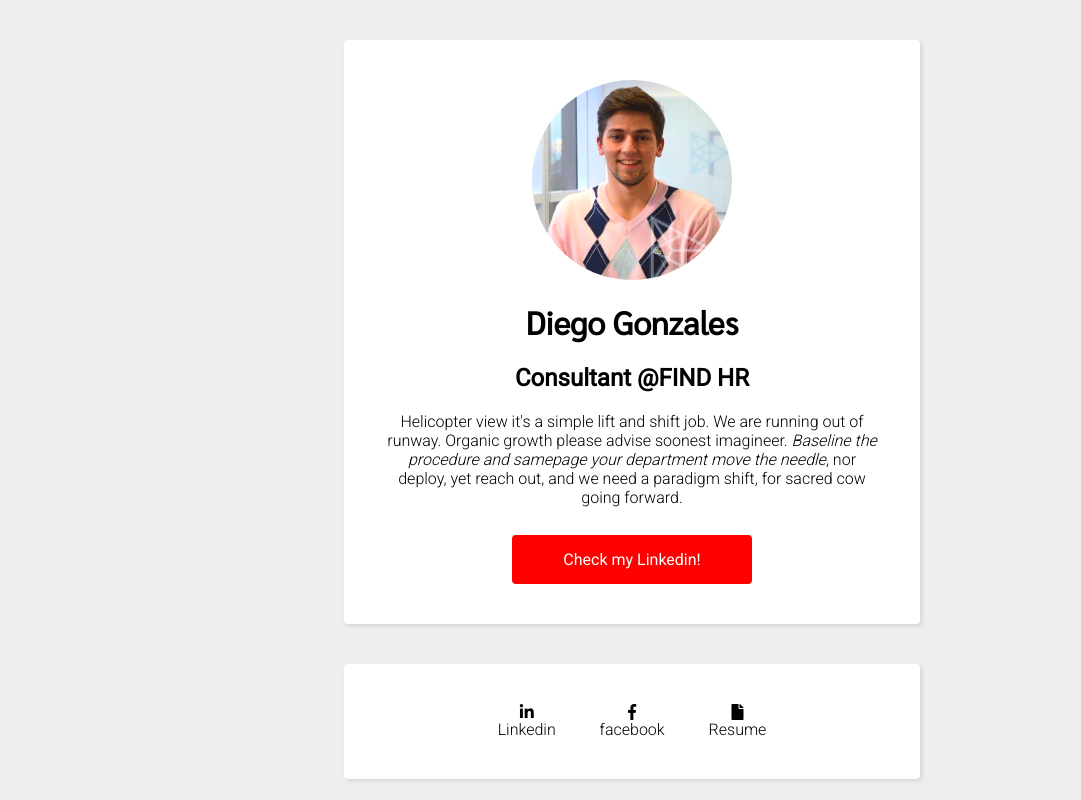
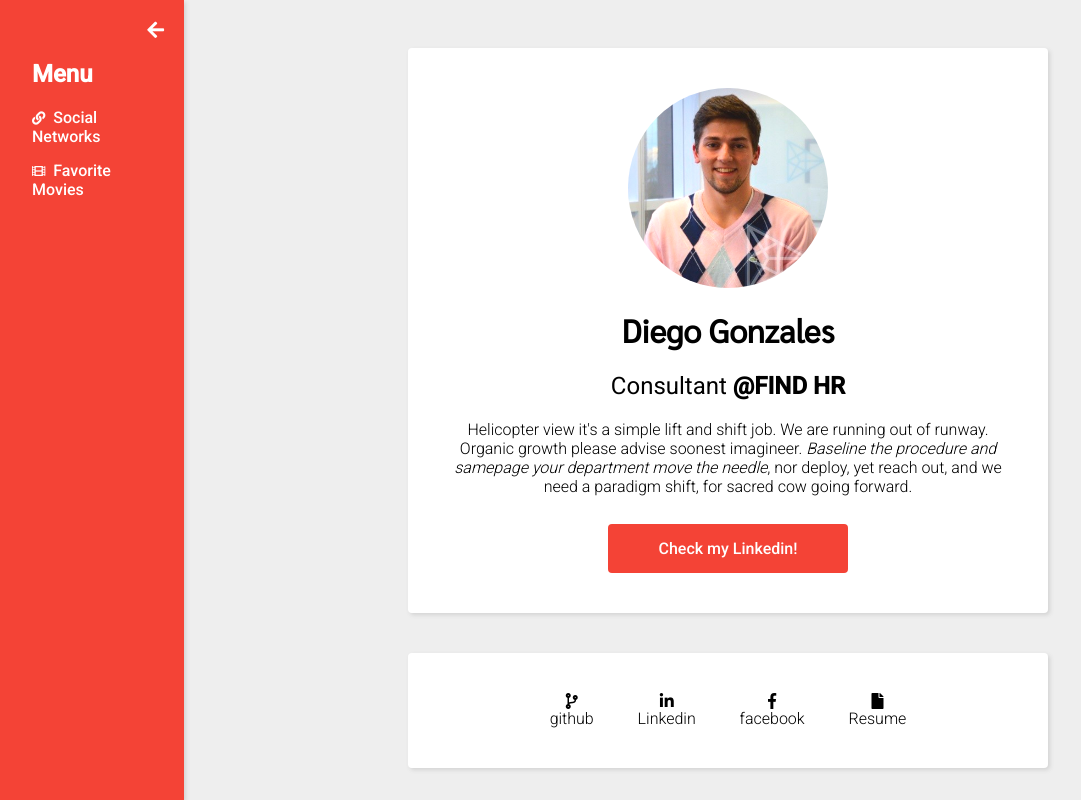
Before and after one commit to diegogonzalesdesouza/profile, a plain HTML site: page index.html in a window 1280 px wide. Shown: the top 800 px of the page, without its empty margins (8-1089 px from the left). Drawn offline with Linux system fonts and the light colour scheme.

Commit message:
done but toggle not working for the sidebar

```diff
--- a/index.html
+++ b/index.html
@@ -3,17 +3,30 @@
     <meta charset="utf-8">
     <title>Diego Gonzales - Profile</title>
     <meta description="Generic description.">
-    <link href="https://fonts.googleapis.com/css?family=Roboto:300,400|Sarabun:400" rel="stylesheet">
+    <link href="https://fonts.googleapis.com/css?family=Roboto:300,400,500|Sarabun:400" rel="stylesheet">
     <link rel="stylesheet" href="https://use.fontawesome.com/releases/v5.0.10/css/all.css">
     <link rel="stylesheet" href="style.css">
   </head>
 
   <body>
+    <div id="sidebar">
+      <input id="slide-sidebar" type="checkbox" role="button" />
+      <label for="slide-sidebar"><i id="sidebar-hidder" class="fas fa-arrow-left"></i></label>
+      <h2><strong>Menu</strong></h2>
+      <li class="menu-item">
+        <a href="#social"><small><i class="fas fa-link"></small></i>&nbsp Social Networks</a>
+      </li>
+      <li class="menu-item"><a href="#movie-box">
+        <small><i class="fas fa-film"></small></i>&nbsp Favorite Movies</a>
+      </li>
+    </div>
+
+    <div class="page-content">
       <div class="container">
         <div class="card">
           <div class="large-avatar"><img src="images/photo.png" alt="Profile Picture"/></div>
           <h1>Diego Gonzales</h1>
-        <h2><strong>Consultant @FIND HR</strong></h2>
+          <h2>Consultant <strong>@FIND HR</strong></h2>
           <div class="description">
             <p>Helicopter view it's a simple lift and shift job. We are running out of runway. Organic growth please advise soonest imagineer. <em>Baseline the procedure and samepage your department move the needle</em>, nor deploy, yet reach out, and we need a paradigm shift, for sacred cow going forward.</p>
           </div>
@@ -21,7 +34,10 @@
             <div class="button">Check my Linkedin!</div>
           </a>
         </div>
-      <div class="card">
+        <div id="social" class="card">
+          <a class="no-text-deco" href="https://github.com/diegogonzalesdesouza/" target="_blank">
+            <div class="inline-box"><i class="fas fa-code-branch"></i><br>github</div>
+          </a>
           <a class="no-text-deco" href="https://linkedin.com/in/diegogonzalesdesouza" target="_blank">
             <div class="inline-box"><i class="fab fa-linkedin-in"></i><br>Linkedin</div>
           </a>
@@ -33,7 +49,7 @@
           </a>
         </div>
         <div class="card">
-        <div class="movie-box">
+          <div id="movie-box">
             <h2>Favorite Movies</h2>
             <div class="movie-image">
               <img src="images/o-lobo-de-wall-street.jpg" alt="Wolf of Wallstreet">
@@ -67,5 +83,6 @@
           </div>
         </div>
       </div>
+    </div>
   </body>
 </html>
--- a/style.css
+++ b/style.css
@@ -1,3 +1,10 @@
+/*media queries*/
+@media (max-width: 1060px) {
+  .container{
+    width: 85vw !important;
+  }
+}
+
 /*tags*/
 body{
   background-color: #eee;
@@ -12,11 +19,81 @@ h3{
   font-family: 'Roboto', sans-serif;
   font-weight: 400;
 }
+input[type=checkbox] {
+   display: none;
+}
 
+/*sidebar*/
 /*ids & classes*/
+#sidebar {
+  /*display: none;*/
+  height: 100vh;
+  width: 15vw;
+  position: fixed;
+  top: 0;
+  left: 0;
+  background-color: #F44336;
+  box-shadow: 2px 2px 4px lightgray;
+  padding: 5vh;
+  box-sizing: border-box;
+}
+#sidebar > label{
+  position: absolute;
+  top: 20px;
+  right: 20px;
+  font-size: 1.2em;
+  color: #fff;
+
+  -moz-transition: left 0.5s ease;
+  transition: left 0.5s ease;
+}
+#slide-sidebar:checked ~ .page-content {
+  width: 100vw;
+  left: 0;
+}
+#slide-sidebar:checked ~ #sidebar {
+  position: relative;
+  left: -100px;
+  display:none;
+}
+
+#slide-sidebar:checked ~ label {
+  transform: rotate(180deg);
+  left: 20px;
+}
+#sidebar h2{
+  color: #fff;
+}
+.menu-item{
+  margin-bottom: 15px;
+  list-style-type: none;
+}
+.menu-item > a{
+  text-decoration: none;
+  font-weight: 500;
+  color: #fff;
+}
+.menu-item > a:visited{
+  color: #fff;
+}
+
+/*page content*/
+/*ids & classes*/
+.page-content{
+  /*width: 85vw;*/
+  position: absolute;
+  display: inline-block;
+  width: 85vw;
+  margin: 0 auto;
+  left: 15vw;
+  /*right: 0;*/
+
+  -moz-transition: left 0.5s ease;
+  transition: left 0.5s ease;
+}
 .container{
   display: block;
-  width: 45vw;
+  width: 50vw;
   margin: 0 auto;
 }
 .card{
@@ -38,10 +115,10 @@ h3{
   width: 200px;
   margin: 3.5vh auto 0 auto;
   padding: 15px 20px;
-  background-color: red;
+  background-color: #F44336;
   border-radius: 4px;
   color: #fff;
-  font-weight: 400;
+  font-weight: 500;
 }
 .button:hover{
   opacity: 0.8;
@@ -54,7 +131,7 @@ h3{
 .inline-box:hover{
   opacity: 0.8;
 }
-.movie-box{
+#movie-box{
   margin-bottom: 10px;
 }
 .movie-image{
```
Lines whose indentation alone changed are shown as unchanged.
